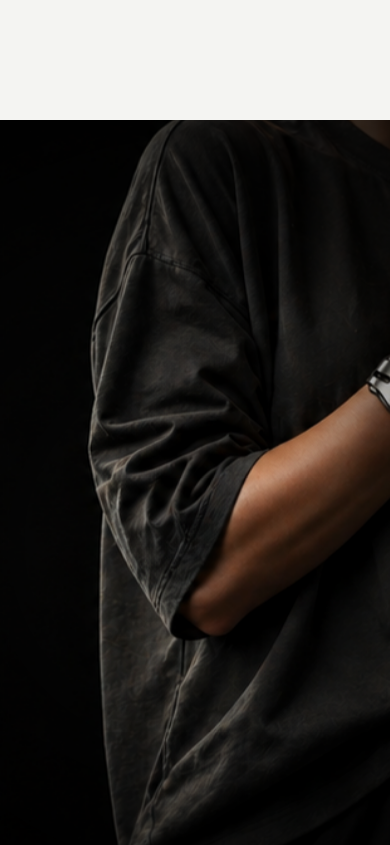
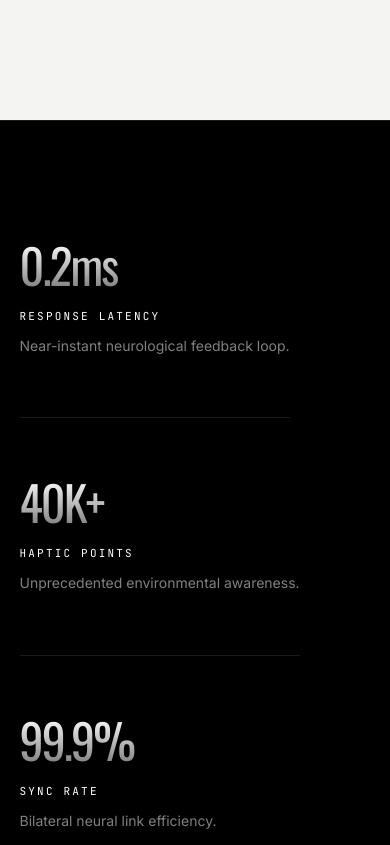
Before and after one commit to VedantGiga/omnisense, a Next.js app: page / in a window 390 px wide. Shown: the part 4100-4945 px from the top of the page. Built offline with nearby package versions, Linux system fonts and the light colour scheme.

Commit message:
Initial commit

```diff
--- a/src/app/page.tsx
+++ b/src/app/page.tsx
@@ -1,5 +1,6 @@
 import Hero from "@/components/Hero";
 import AssemblyHero from "@/components/AssemblyHero";
+import MetricsSection from "@/components/MetricsSection";
 import ModelShowcase from "@/components/ModelShowcase";
 import Capabilities from "@/components/Capabilities";
 import Specifications from "@/components/Specifications";
@@ -12,6 +13,7 @@ export default function Home() {
     <main>
       <Hero />
       <AssemblyHero />
+      <MetricsSection />
       <ModelShowcase />
       <Capabilities />
       <ImageShowcase />
--- /dev/null
+++ b/src/components/MetricsSection.module.css
@@ -0,0 +1,77 @@
+.section {
+  position: relative;
+  width: 100%;
+  padding: 120px 0;
+  background: #000;
+  color: #fff;
+  border-top: 1px solid rgba(255, 255, 255, 0.1);
+  border-bottom: 1px solid rgba(255, 255, 255, 0.1);
+}
+
+.container {
+  display: flex;
+  justify-content: space-between;
+  align-items: flex-start;
+  max-width: 1400px;
+  margin: 0 auto;
+  padding: 0 5vw;
+}
+
+.metricItem {
+  display: flex;
+  flex-direction: column;
+  gap: 12px;
+  flex: 1;
+}
+
+.metricItem:not(:last-child) {
+  padding-right: 40px;
+  border-right: 1px solid rgba(255, 255, 255, 0.1);
+  margin-right: 40px;
+}
+
+.value {
+  font-family: var(--font-display), sans-serif;
+  font-size: clamp(48px, 6vw, 84px);
+  line-height: 1;
+  font-weight: 400;
+  letter-spacing: -0.04em;
+  background: linear-gradient(180deg, #fff 0%, rgba(255, 255, 255, 0.5) 100%);
+  -webkit-background-clip: text;
+  -webkit-text-fill-color: transparent;
+}
+
+.label {
+  font-family: var(--font-mono), monospace;
+  font-size: 11px;
+  letter-spacing: 0.2em;
+  color: #fff;
+  text-transform: uppercase;
+  margin-top: 8px;
+}
+
+.desc {
+  font-size: 14px;
+  line-height: 1.6;
+  color: rgba(255, 255, 255, 0.5);
+  max-width: 240px;
+}
+
+@media (max-width: 768px) {
+  .container {
+    flex-direction: column;
+    gap: 60px;
+  }
+
+  .metricItem:not(:last-child) {
+    padding-right: 0;
+    border-right: none;
+    margin-right: 0;
+    padding-bottom: 60px;
+    border-bottom: 1px solid rgba(255, 255, 255, 0.1);
+  }
+
+  .desc {
+    max-width: 100%;
+  }
+}
--- /dev/null
+++ b/src/components/MetricsSection.tsx
@@ -0,0 +1,57 @@
+"use client";
+
+import { useEffect, useRef } from "react";
+import gsap from "gsap";
+import { ScrollTrigger } from "gsap/ScrollTrigger";
+import styles from "./MetricsSection.module.css";
+
+const metrics = [
+  { value: "0.2ms", label: "RESPONSE LATENCY", desc: "Near-instant neurological feedback loop." },
+  { value: "40K+", label: "HAPTIC POINTS", desc: "Unprecedented environmental awareness." },
+  { value: "99.9%", label: "SYNC RATE", desc: "Bilateral neural link efficiency." }
+];
+
+export default function MetricsSection() {
+  const sectionRef = useRef<HTMLElement>(null);
+
+  useEffect(() => {
+    gsap.registerPlugin(ScrollTrigger);
+
+    const ctx = gsap.context(() => {
+      const items = sectionRef.current?.querySelectorAll(`.${styles.metricItem}`);
+
+      if (items) {
+        gsap.fromTo(items,
+          { opacity: 0, y: 40 },
+          {
+            opacity: 1,
+            y: 0,
+            duration: 1,
+            stagger: 0.15,
+            ease: "power3.out",
+            scrollTrigger: {
+              trigger: sectionRef.current,
+              start: "top 75%",
+            }
+          }
+        );
+      }
+    }, sectionRef);
+
+    return () => ctx.revert();
+  }, []);
+
+  return (
+    <section ref={sectionRef} className={styles.section}>
+      <div className={styles.container}>
+        {metrics.map((metric, idx) => (
+          <div key={idx} className={styles.metricItem}>
+            <div className={styles.value}>{metric.value}</div>
+            <div className={styles.label}>{metric.label}</div>
+            <div className={styles.desc}>{metric.desc}</div>
+          </div>
+        ))}
+      </div>
+    </section>
+  );
+}
--- a/src/components/ModelShowcase.tsx
+++ b/src/components/ModelShowcase.tsx
@@ -17,15 +17,19 @@ export default function ModelShowcase() {
       // Parallax effect on image
       if (imageRef.current) {
         gsap.fromTo(imageRef.current,
-          { yPercent: -20 },
           {
-            yPercent: 20,
+            yPercent: -15,
+            scale: 1.15
+          },
+          {
+            yPercent: 15,
+            scale: 1.05,
             ease: "none",
             scrollTrigger: {
               trigger: sectionRef.current,
               start: "top bottom",
               end: "bottom top",
-              scrub: 1,
+              scrub: 1.5,
             }
           }
         );
@@ -34,23 +38,26 @@ export default function ModelShowcase() {
       // Gentle text reveals
       const reveals = sectionRef.current?.querySelectorAll("[data-reveal]");
       if (reveals) {
-        reveals.forEach((el) => {
-          gsap.fromTo(el,
-            { opacity: 0, y: 50 },
+        gsap.fromTo(reveals,
+          {
+            opacity: 0,
+            y: 60,
+            scale: 0.98
+          },
           {
             opacity: 1,
             y: 0,
-              duration: 1.2,
-              ease: "power2.out",
+            scale: 1,
+            duration: 2.5,
+            stagger: 0.1,
+            ease: "expo.out",
             scrollTrigger: {
-                trigger: el,
-                start: "top 85%",
-                end: "top 60%",
-                scrub: 1,
+              trigger: sectionRef.current,
+              start: "top 65%",
+              toggleActions: "play none none reverse"
             }
           }
         );
-        });
       }
     }, sectionRef);
 
```
Lines whose indentation alone changed are shown as unchanged.
